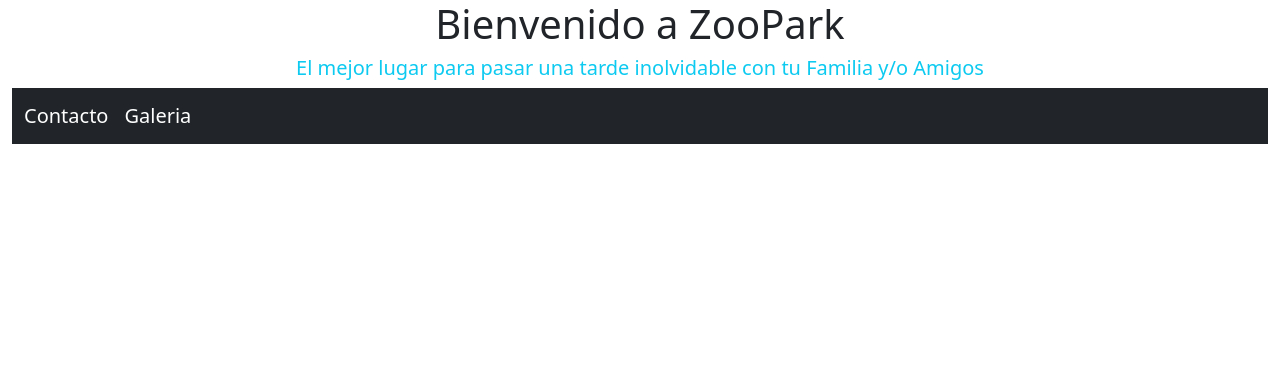
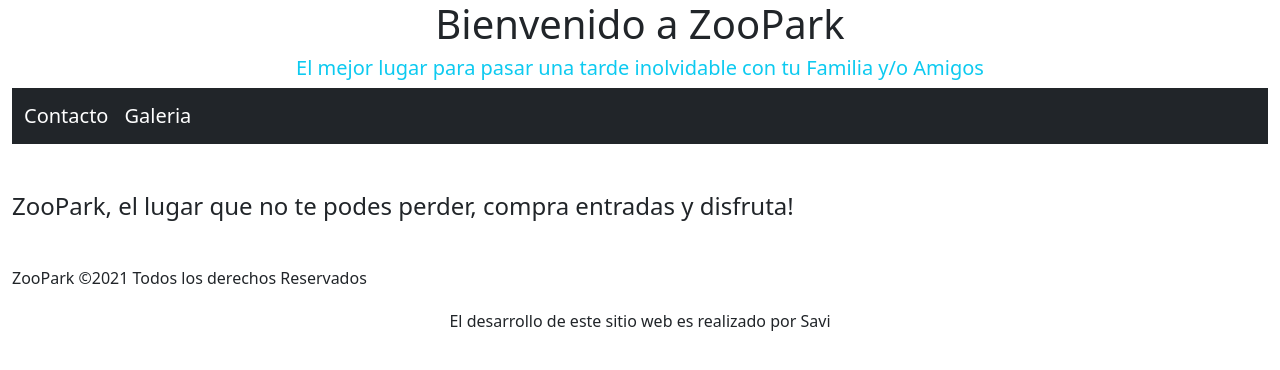
Before and after one commit to SantiVi33/Zoologico, an Angular app: page / in a window 1280 px wide. Shown: the top 370 px of the page. Built offline with nearby package versions, Linux system fonts and the light colour scheme.

Commit message:
agregado footer

```diff
--- a/src/app/app.component.html
+++ b/src/app/app.component.html
@@ -1 +1,3 @@
 <app-cabecera></app-cabecera>
+
+<app-footer></app-footer>
--- a/src/app/footer/footer.component.html
+++ b/src/app/footer/footer.component.html
@@ -1 +1,13 @@
-<p>footer works!</p>
+<div class="container-fluid">
+
+<div class="my-5">
+<h4>ZooPark, el lugar que no te podes perder, compra entradas y disfruta!</h4>
+</div>
+
+<h6>ZooPark ©2021 Todos los derechos Reservados </h6>
+
+<div class="text-center mt-4">
+<h6>El desarrollo de este sitio web es realizado por Savi</h6>
+</div>
+
+</div>
```
